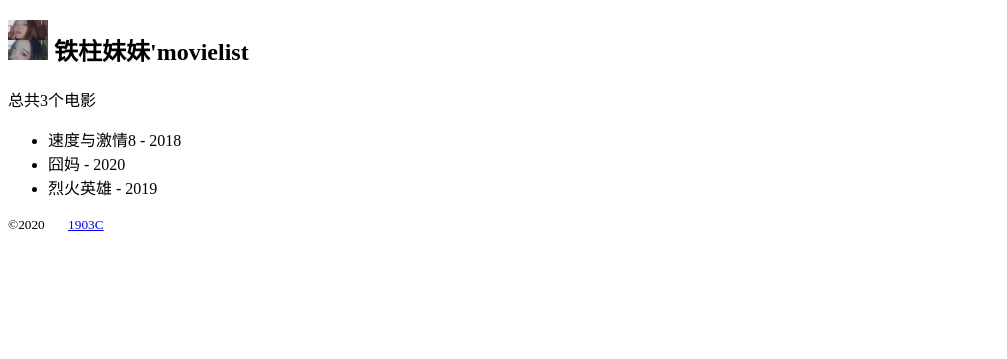
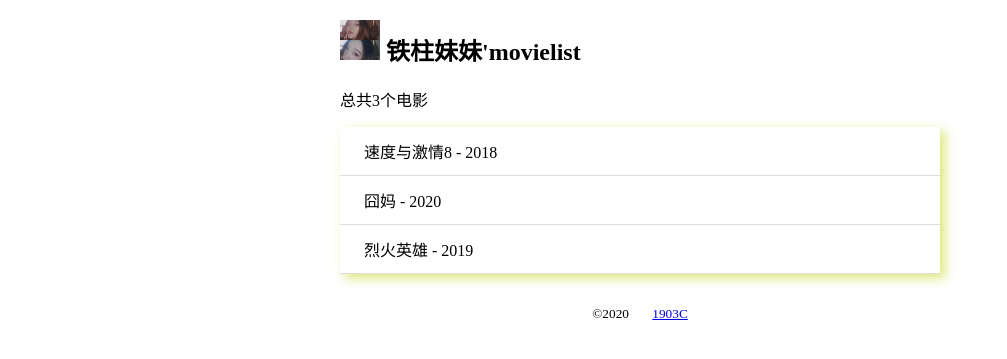
Before and after one commit to wgf0210/flaskweb, a Flask app: page / in a window 1280 px wide. Shown: the top 359 px of the page, without its empty margins (0-1007 px from the left). Run offline with Flask 2, Linux system fonts and the light colour scheme.

Commit message:
模板和静态文件1

```diff
--- a/text1/static/css/index.css
+++ b/text1/static/css/index.css
@@ -1,3 +1,28 @@
 .avatar{
     width: 40px;
 }
+body{
+    margin: 0 auto;
+    max-width: 600px;
+    font-size: 16px;
+    font-family: 幼圆;
+}
+footer{
+    color: #000;
+    margin-top: 20px;
+    text-align: center;
+    padding: 10px;
+}
+.movie-list{
+    list-style-type: none;
+    padding: 0;
+    margin-bottom: 10px;
+    box-shadow: 5px 4px 10px #cddc39ab;
+}
+.movie-list li{
+    padding: 12px 24px;
+    border-bottom:  1px solid #dddddd;
+}
+.movie-list li:hover{
+    background-color: #f8f8f8;
+}
--- a/text1/templates/index.html
+++ b/text1/templates/index.html
@@ -18,7 +18,7 @@
     </h2>
     <!-- 过滤器 -->
     <p>总共{{ movies|length }}个电影</p>
-    <ul>
+    <ul class='movie-list'>
         {% for m in movies %}
         <li>{{m.title}} - {{m.year}}</li>
         {% endfor %}
```
